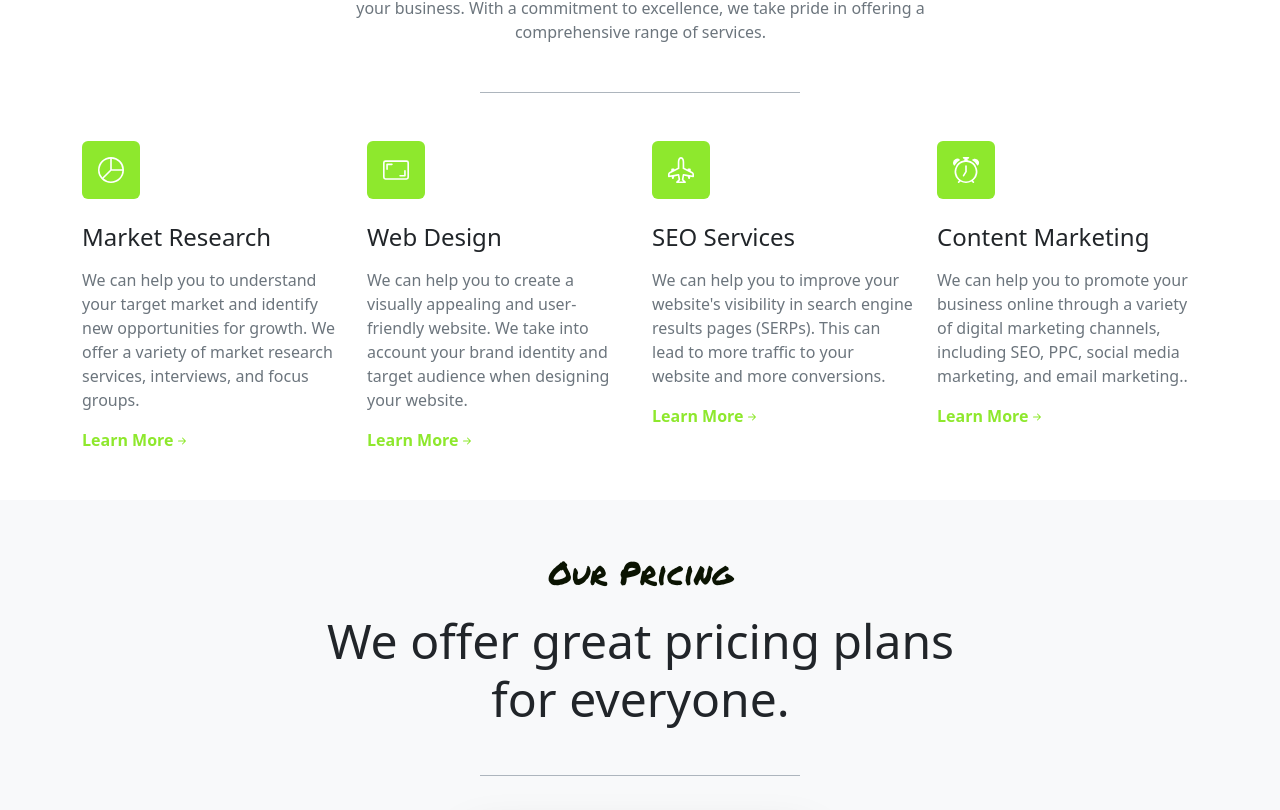
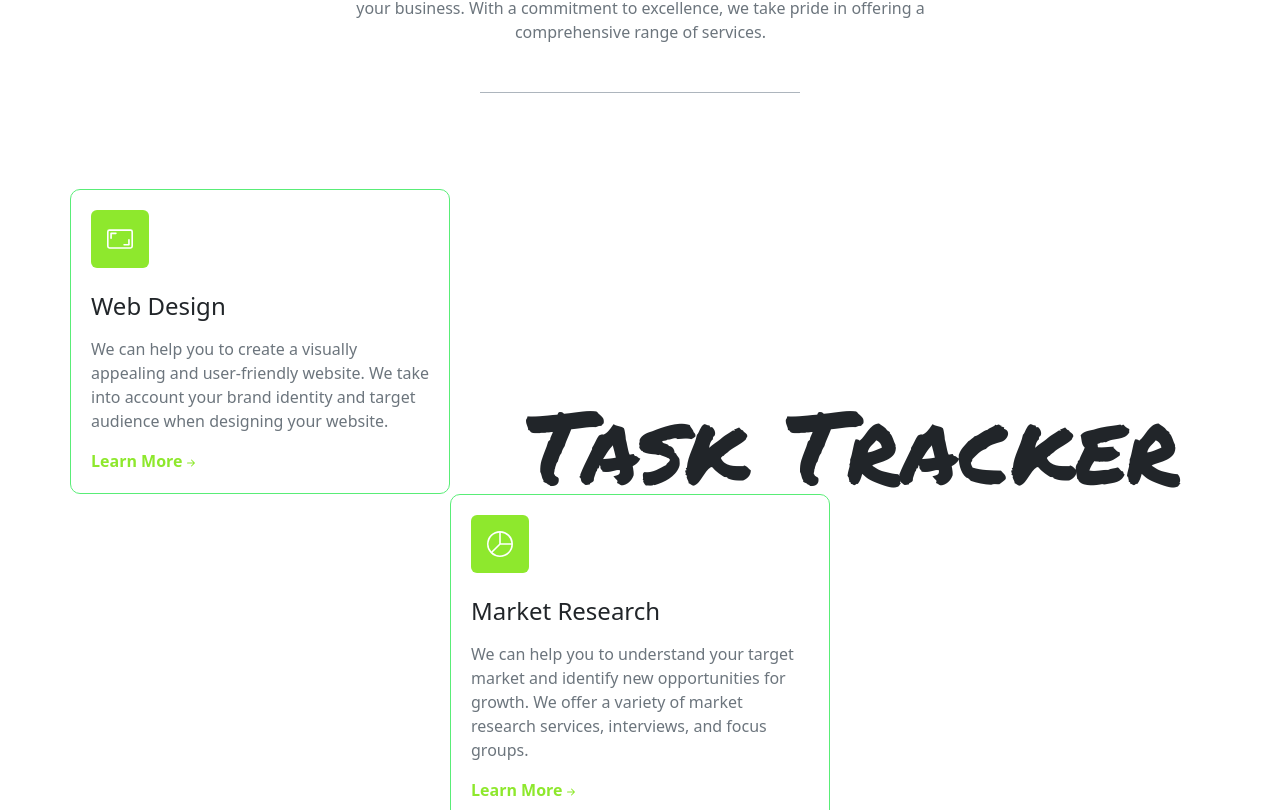
Before and after one commit to rabby-shek/task-tracker, a React (Create React App) app: page / in a window 1280 px wide. Shown: the part 1070-1880 px from the top of the page. Built offline with nearby package versions, Linux system fonts and the light colour scheme.

Commit message:
design updated

```diff
--- a/src/components/website/features/Features.jsx
+++ b/src/components/website/features/Features.jsx
@@ -2,63 +2,33 @@ import React from "react";
 
 const Features = () => {
   return (
-    <section className="py-5 py-xl-8" id="features">
+    <section className="py-5 py-xl-8 " id="features">
+      <div data-aos="fade-left" className="feature-bg-text" ><span >T</span>ask Tracker</div>
       <div className="container">
         <div className="row justify-content-md-center">
           <div className="col-12 col-md-10 col-lg-8 col-xl-7 col-xxl-6">
-            <h2 className="section-title text-center" data-aos="flip-up">Services</h2>
-            <p className="text-secondary mb-5 text-center mt-3" data-aos="flip-up">
+            <h2 className="section-title text-center" data-aos="flip-up">
+              Services
+            </h2>
+            <p
+              className="text-secondary mb-5 text-center mt-3"
+              data-aos="flip-up"
+            >
               We are dedicated to delivering exceptional services that drive
               success and transform your business. With a commitment to
               excellence, we take pride in offering a comprehensive range of
               services.
             </p>
-            <hr className="w-50 mx-auto mb-5 mb-xl-9 border-dark-subtle" data-aos="fade-right" />
+            <hr
+              className="w-50 mx-auto mb-5 mb-xl-9 border-dark-subtle"
+              data-aos="fade-right"
+            />
           </div>
         </div>
       </div>
-      <div className="container overflow-hidden" data-aos="flip-up" data-aos-duration="1000">
-        <div className="row gy-5 gx-md-4 gy-lg-0 gx-xxl-5 justify-content-center">
-          <div className="col-11 col-sm-6 col-lg-3">
-            <div className="badge feature-icon p-3 mb-4">
-              <svg
-                xmlns="http://www.w3.org/2000/svg"
-                width={26}
-                height={26}
-                fill="currentColor"
-                className="bi bi-pie-chart"
-                viewBox="0 0 16 16"
-              >
-                <path d="M7.5 1.018a7 7 0 0 0-4.79 11.566L7.5 7.793V1.018zm1 0V7.5h6.482A7.001 7.001 0 0 0 8.5 1.018zM14.982 8.5H8.207l-4.79 4.79A7 7 0 0 0 14.982 8.5zM0 8a8 8 0 1 1 16 0A8 8 0 0 1 0 8z" />
-              </svg>
-            </div>
-            <h4 className="mb-3">Market Research</h4>
-            <p className="mb-3 text-secondary">
-              We can help you to understand your target market and identify new
-              opportunities for growth. We offer a variety of market research
-              services, interviews, and focus groups.
-            </p>
-            <a
-              href="#!"
-              className="fw-bold text-decoration-none text-primary-color"
-            >
-              Learn More
-              <svg
-                xmlns="http://www.w3.org/2000/svg"
-                width={16}
-                height={16}
-                fill="currentColor"
-                className="bi bi-arrow-right-short"
-                viewBox="0 0 16 16"
-              >
-                <path
-                  fillRule="evenodd"
-                  d="M4 8a.5.5 0 0 1 .5-.5h5.793L8.146 5.354a.5.5 0 1 1 .708-.708l3 3a.5.5 0 0 1 0 .708l-3 3a.5.5 0 0 1-.708-.708L10.293 8.5H4.5A.5.5 0 0 1 4 8z"
-                />
-              </svg>
-            </a>
-          </div>
-          <div className="col-11 col-sm-6 col-lg-3">
+      <div className="container mt-5">
+        <div className="row" data-aos="fade-right">
+          <div className="feature-card col-lg-4 col-sm-6">
             <div className="badge feature-icon p-3 mb-4">
               <svg
                 xmlns="http://www.w3.org/2000/svg"
@@ -98,24 +68,28 @@ const Features = () => {
               </svg>
             </a>
           </div>
-          <div className="col-11 col-sm-6 col-lg-3">
+        </div>
+
+        <div className="row" data-aos="fade-up">
+          <div className="col-lg-4 col-sm-6"></div>
+          <div className="feature-card col-lg-4 col-sm-6">
             <div className="badge feature-icon p-3 mb-4">
               <svg
                 xmlns="http://www.w3.org/2000/svg"
                 width={26}
                 height={26}
                 fill="currentColor"
-                className="bi bi-airplane-engines"
+                className="bi bi-pie-chart"
                 viewBox="0 0 16 16"
               >
-                <path d="M8 0c-.787 0-1.292.592-1.572 1.151A4.347 4.347 0 0 0 6 3v3.691l-2 1V7.5a.5.5 0 0 0-.5-.5h-1a.5.5 0 0 0-.5.5v1.191l-1.17.585A1.5 1.5 0 0 0 0 10.618V12a.5.5 0 0 0 .582.493l1.631-.272.313.937a.5.5 0 0 0 .948 0l.405-1.214 2.21-.369.375 2.253-1.318 1.318A.5.5 0 0 0 5.5 16h5a.5.5 0 0 0 .354-.854l-1.318-1.318.375-2.253 2.21.369.405 1.214a.5.5 0 0 0 .948 0l.313-.937 1.63.272A.5.5 0 0 0 16 12v-1.382a1.5 1.5 0 0 0-.83-1.342L14 8.691V7.5a.5.5 0 0 0-.5-.5h-1a.5.5 0 0 0-.5.5v.191l-2-1V3c0-.568-.14-1.271-.428-1.849C9.292.591 8.787 0 8 0ZM7 3c0-.432.11-.979.322-1.401C7.542 1.159 7.787 1 8 1c.213 0 .458.158.678.599C8.889 2.02 9 2.569 9 3v4a.5.5 0 0 0 .276.447l5.448 2.724a.5.5 0 0 1 .276.447v.792l-5.418-.903a.5.5 0 0 0-.575.41l-.5 3a.5.5 0 0 0 .14.437l.646.646H6.707l.647-.646a.5.5 0 0 0 .14-.436l-.5-3a.5.5 0 0 0-.576-.411L1 11.41v-.792a.5.5 0 0 1 .276-.447l5.448-2.724A.5.5 0 0 0 7 7V3Z" />
+                <path d="M7.5 1.018a7 7 0 0 0-4.79 11.566L7.5 7.793V1.018zm1 0V7.5h6.482A7.001 7.001 0 0 0 8.5 1.018zM14.982 8.5H8.207l-4.79 4.79A7 7 0 0 0 14.982 8.5zM0 8a8 8 0 1 1 16 0A8 8 0 0 1 0 8z" />
               </svg>
             </div>
-            <h4 className="mb-3">SEO Services</h4>
+            <h4 className="mb-3">Market Research</h4>
             <p className="mb-3 text-secondary">
-              We can help you to improve your website's visibility in search
-              engine results pages (SERPs). This can lead to more traffic to
-              your website and more conversions.
+              We can help you to understand your target market and identify new
+              opportunities for growth. We offer a variety of market research
+              services, interviews, and focus groups.
             </p>
             <a
               href="#!"
@@ -137,25 +111,30 @@ const Features = () => {
               </svg>
             </a>
           </div>
-          <div className="col-11 col-sm-6 col-lg-3">
+          <div className="col-lg-4 col-sm-6 invisible"></div>
+        </div>
+
+        <div className="row" data-aos="fade-left">
+          <div className="col-lg-4 col-sm-6"></div>
+          <div className="col-lg-4 col-sm-6 invisible"></div>
+          <div className="feature-card col-lg-4 col-sm-6">
             <div className="badge feature-icon p-3 mb-4">
               <svg
                 xmlns="http://www.w3.org/2000/svg"
                 width={26}
                 height={26}
                 fill="currentColor"
-                className="bi bi-alarm"
+                className="bi bi-airplane-engines"
                 viewBox="0 0 16 16"
               >
-                <path d="M8.5 5.5a.5.5 0 0 0-1 0v3.362l-1.429 2.38a.5.5 0 1 0 .858.515l1.5-2.5A.5.5 0 0 0 8.5 9V5.5z" />
-                <path d="M6.5 0a.5.5 0 0 0 0 1H7v1.07a7.001 7.001 0 0 0-3.273 12.474l-.602.602a.5.5 0 0 0 .707.708l.746-.746A6.97 6.97 0 0 0 8 16a6.97 6.97 0 0 0 3.422-.892l.746.746a.5.5 0 0 0 .707-.708l-.601-.602A7.001 7.001 0 0 0 9 2.07V1h.5a.5.5 0 0 0 0-1h-3zm1.038 3.018a6.093 6.093 0 0 1 .924 0 6 6 0 1 1-.924 0zM0 3.5c0 .753.333 1.429.86 1.887A8.035 8.035 0 0 1 4.387 1.86 2.5 2.5 0 0 0 0 3.5zM13.5 1c-.753 0-1.429.333-1.887.86a8.035 8.035 0 0 1 3.527 3.527A2.5 2.5 0 0 0 13.5 1z" />
+                <path d="M8 0c-.787 0-1.292.592-1.572 1.151A4.347 4.347 0 0 0 6 3v3.691l-2 1V7.5a.5.5 0 0 0-.5-.5h-1a.5.5 0 0 0-.5.5v1.191l-1.17.585A1.5 1.5 0 0 0 0 10.618V12a.5.5 0 0 0 .582.493l1.631-.272.313.937a.5.5 0 0 0 .948 0l.405-1.214 2.21-.369.375 2.253-1.318 1.318A.5.5 0 0 0 5.5 16h5a.5.5 0 0 0 .354-.854l-1.318-1.318.375-2.253 2.21.369.405 1.214a.5.5 0 0 0 .948 0l.313-.937 1.63.272A.5.5 0 0 0 16 12v-1.382a1.5 1.5 0 0 0-.83-1.342L14 8.691V7.5a.5.5 0 0 0-.5-.5h-1a.5.5 0 0 0-.5.5v.191l-2-1V3c0-.614-.135-1.436-.428-2.073C9.292.592 8.787 0 8 0ZM6.5 1.5c.213 0 .74.408 1.072 1.151.256.552.428 1.232.428 1.849v4.144a.5.5 0 0 0 .276.447l.724.362.724-.362a.5.5 0 0 0 .276-.447V3.5c0-.617.172-1.297.428-1.849C8.76 1.908 9.287 1.5 9.5 1.5c.213 0 .24.055.322.236.127.274.303.801.447 1.132A3.665 3.665 0 0 1 10 3v3.809L8.276 8.72a1.5 1.5 0 0 1-1.552 0L5 6.809V3c0-.318.104-.801.231-1.132.144-.33.32-.858.447-1.132.082-.18.109-.236.322-.236ZM7.434 9.83l.566.283v4.195a.5.5 0 0 0 .289.455l1.354.61-.288 1.732h-2.41l-.288-1.732 1.354-.61a.5.5 0 0 0 .289-.455V10.113l.566-.283L11.75 9.5v1.309l2.288 1.144a.5.5 0 0 1 .276.447v.707l-1.407-.235a.5.5 0 0 0-.577.337l-.66 1.98-2.382-.398L8 15.18l-1.288-1.963-2.382.398-.66-1.98a.5.5 0 0 0-.577-.337L2.687 12.5v-.707a.5.5 0 0 1 .276-.447L5.25 10.81V9.5l2.184.33Z" />
               </svg>
             </div>
-            <h4 className="mb-3">Content Marketing</h4>
+            <h4 className="mb-3">Other Services</h4>
             <p className="mb-3 text-secondary">
-              We can help you to promote your business online through a variety
-              of digital marketing channels, including SEO, PPC, social media
-              marketing, and email marketing..
+              We offer a wide range of other services to help your business
+              succeed. Whether you need help with branding, advertising, or
+              other aspects of your business, we can help.
             </p>
             <a
               href="#!"
--- a/src/index.css
+++ b/src/index.css
@@ -7,6 +7,7 @@
 html {
   scroll-behavior: smooth;
 }
+
 /* REUSABLE CSS VARIABLES */
 :root {
   --text: #0b1402;
@@ -118,7 +119,6 @@ section {
 }
 .hero-data h1 {
   font-size: 56px;
-
   font-family: "Permanent Marker", cursive;
   font-weight: 400;
   font-style: normal;
@@ -151,6 +151,25 @@ section {
 }
 
 /* FEATURES STYLES */
+#features{
+  position: relative;
+}
+.feature-bg-text{
+  position: absolute;
+  top: 500px;
+  right: 100px;
+  font-size: 100px;
+  transform: rotate(45deg);
+  font-family: "Permanent Marker", cursive;
+  opacity: 0.4;
+  z-index: -1;
+}
+.feature-card {
+  border: 1px solid #59ed77;
+  padding: 20px;
+  border-radius: 10px;
+  background-color: #ffffff88;
+}
 .feature-icon {
   background-color: var(--primary);
 }
@@ -178,7 +197,7 @@ section {
   .navbar {
     position: absolute;
     width: 100%;
-    background-color: transparent;
+    background-color: #fff;
     z-index: 1000;
   }
 
@@ -192,4 +211,9 @@ section {
   .bg-img-rounder {
     display: none;
   }
+  .feature-card {
+    width: 95%;
+    margin: 10px auto;
+    background-color: hsla(0, 0%, 100%, 0.795);
+  }
 }
```
